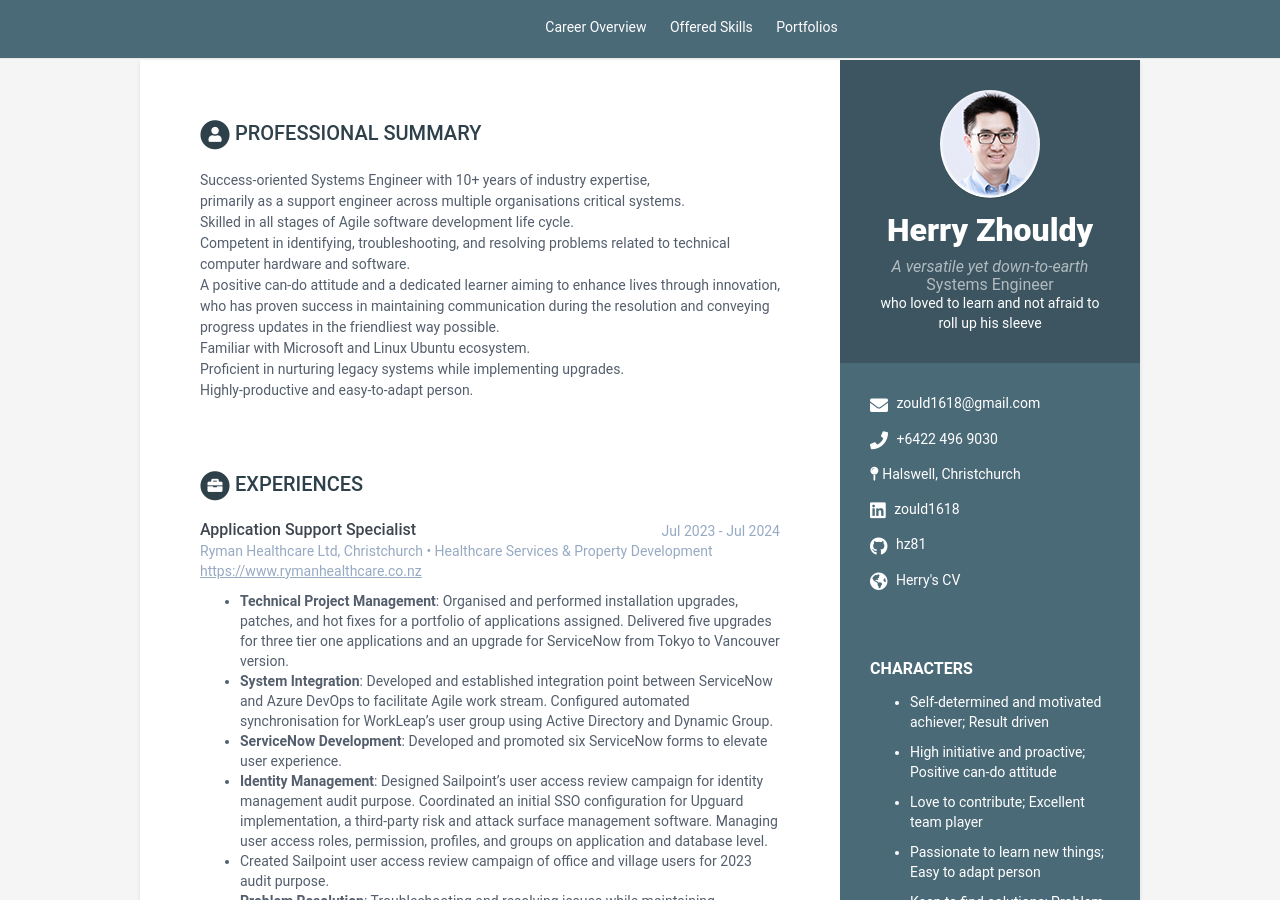
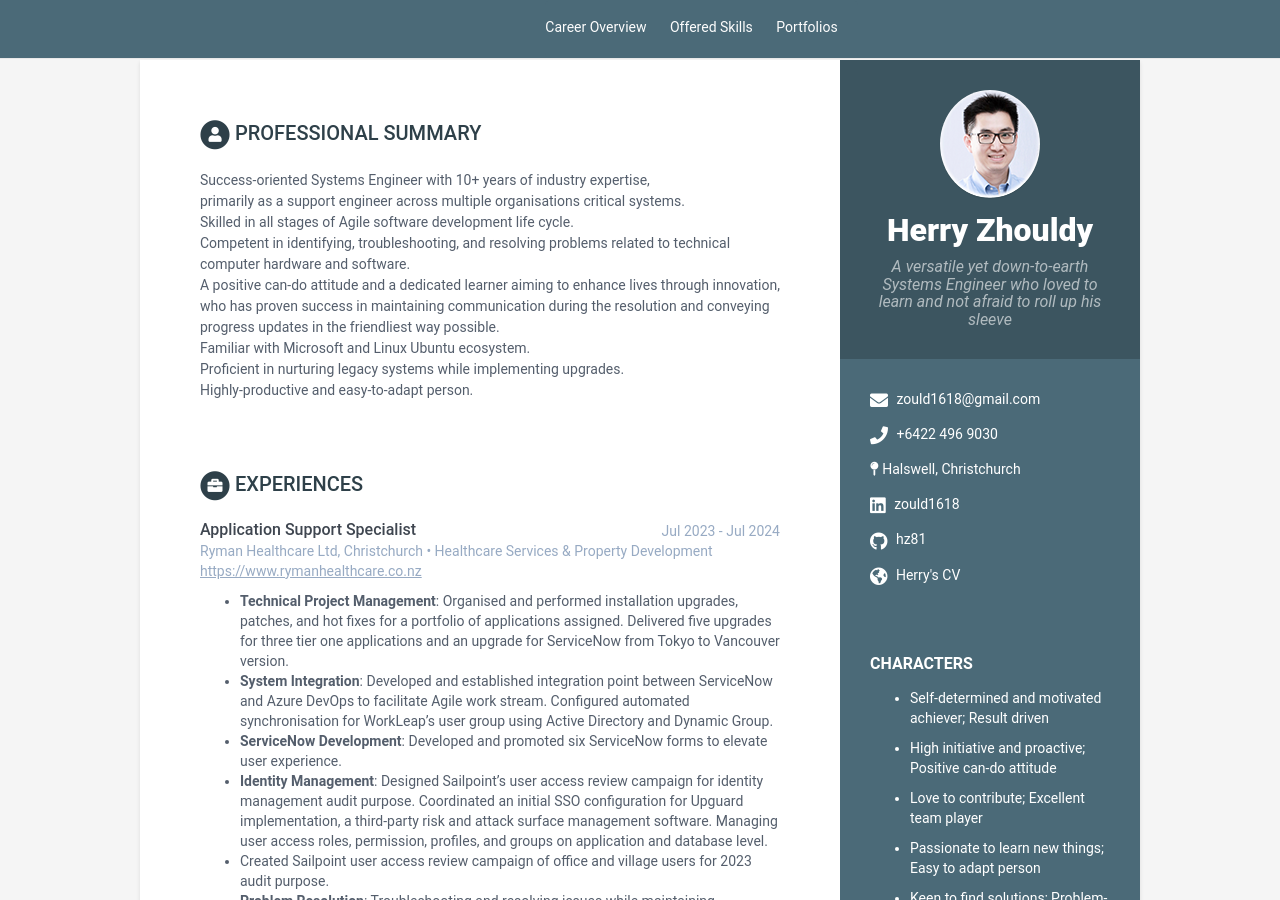
Before and after one commit to hz81/cv-se001, a Jekyll site: the page built from index.html, in a window 1280 px wide and 900 px high. Built offline with Jekyll 4.4.1, drawn with Linux system fonts in a browser that asks for light colours.

Commit message:
Update data.yml

```diff
--- a/_data/data.yml
+++ b/_data/data.yml
@@ -11,7 +11,7 @@ sidebar:
 
     # Profile information
     name: Herry Zhouldy
-    tagline: A versatile yet down-to-earth <h3 class="tagline-highlight">Systems Engineer</h3> who loved to learn and not afraid to roll up his sleeve
+    tagline: A versatile yet down-to-earth Systems Engineer who loved to learn and not afraid to roll up his sleeve
     avatar: profile.png  #place a 100x100 picture inside /assets/images/ folder and provide the name of the file below
 
     # Sidebar links
```
